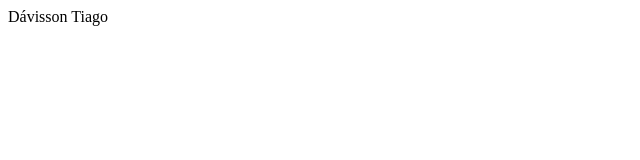
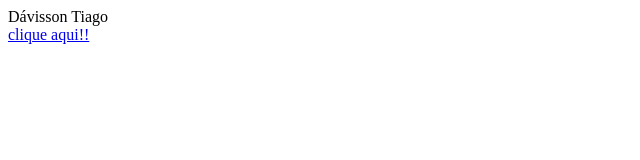
Before and after one commit to davissontiago/pweb, a plain HTML site: page index.html in a window 1280 px wide. Shown: the whole page, without its empty margins (0-640 px from the left). Drawn offline with Linux system fonts and the light colour scheme.

Commit message:
gitignore

```diff
--- a/index.html
+++ b/index.html
@@ -1 +1,4 @@
 Dávisson Tiago
+
+<br>
+<a href="ignore/game.html">clique aqui!!</a>
```
Also changed, not shown: 1 other file.
